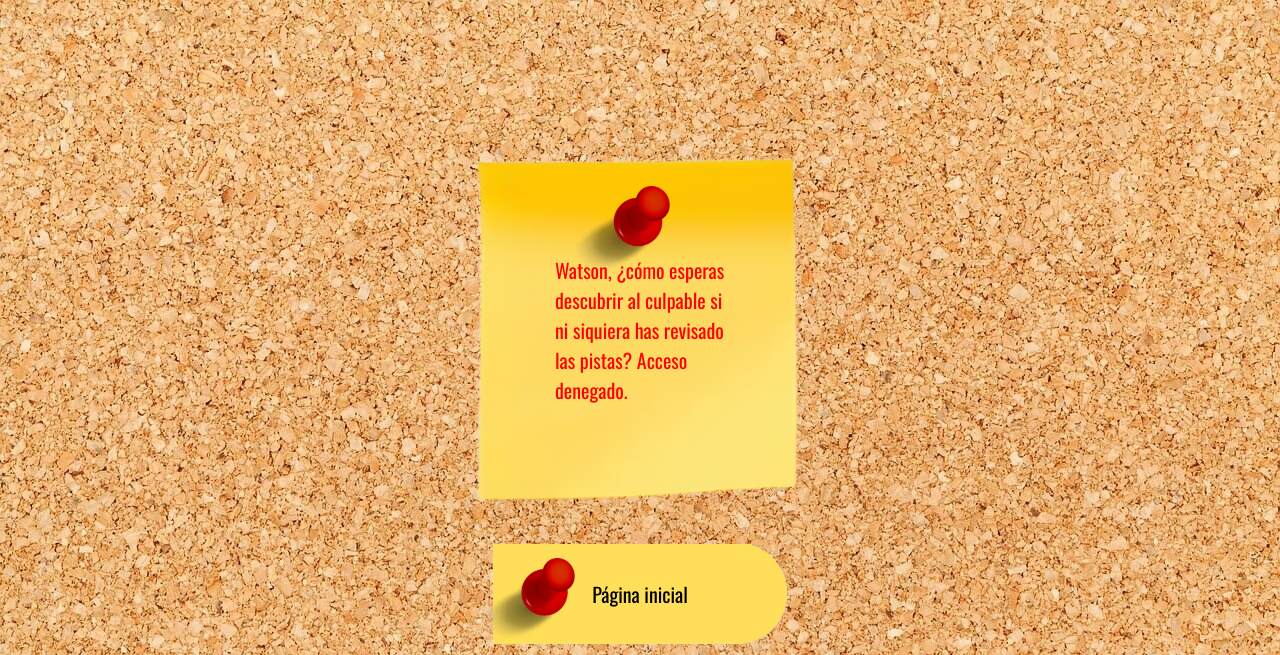
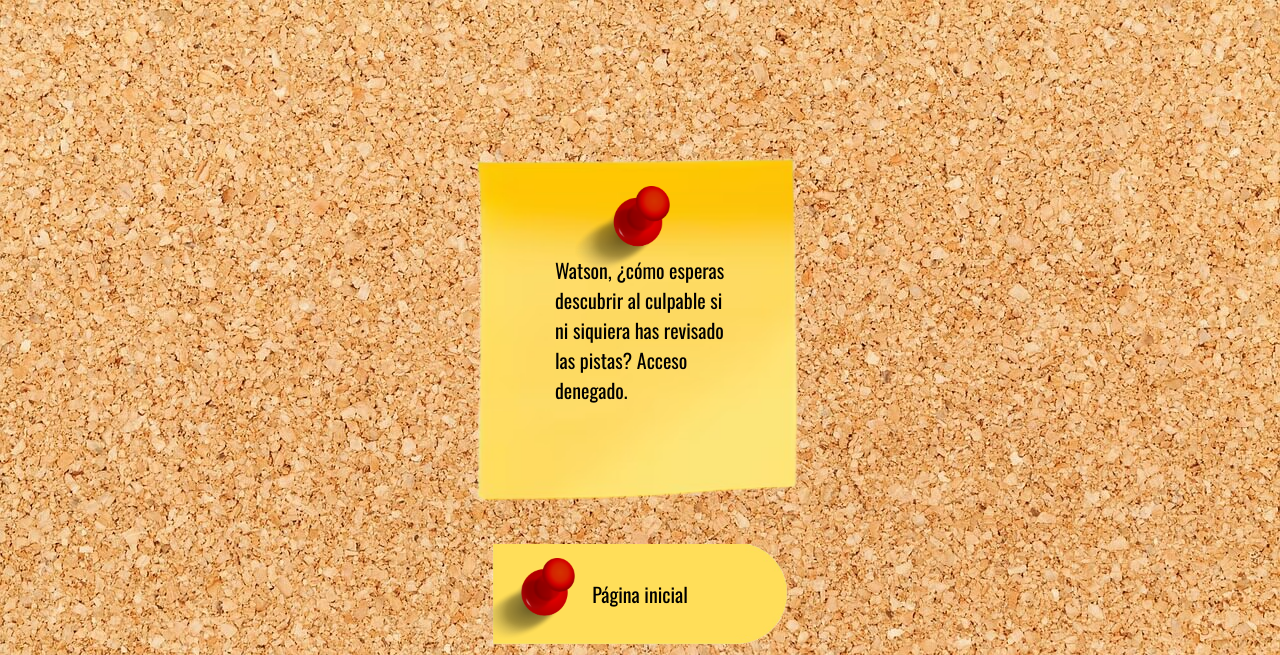
Before and after one commit to Mangell06/CipherType, a PHP site: page /errors/error403.php in a window 1280 px wide. Shown: the top 655 px of the page. Run offline with PHP 8.4, Linux system fonts and the light colour scheme.

Commit message:
cambiar color posit error 404

```diff
--- a/styles.css
+++ b/styles.css
@@ -349,6 +349,10 @@ div.smallPostits div {
     width: 100px;
 }
 
+body.error p {
+  color: black;
+}
+
 /*----------------------------------- css gameover ----------------------------------- */
 body.gameover{
     background-image: url('media/fondo.png');
```
